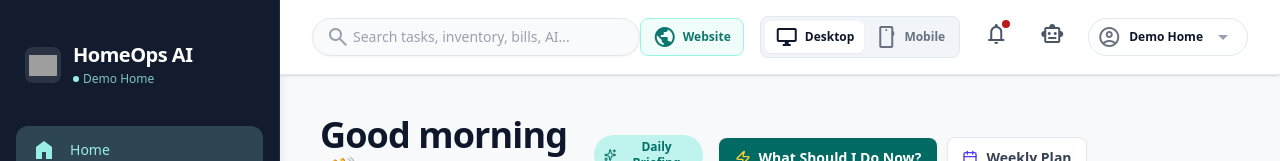
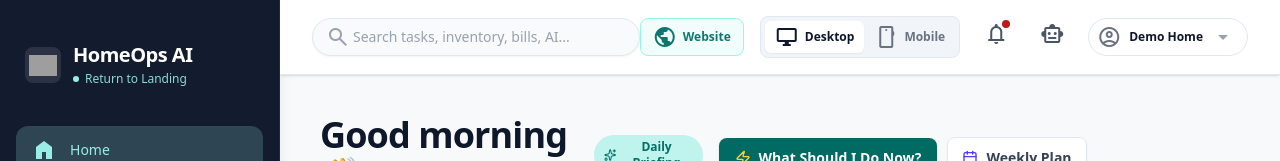
Before and after one commit to bikram73/HOMEOPS_AI, a React (Vite) app: page / in a window 1280 px wide. Both pictures are taken after a click on the button "Get Started with HomeOps AI". Shown: the top 161 px of the page. Built offline with nearby package versions, Linux system fonts and the light colour scheme; no server answers; grey boxes are pictures that could not be loaded.

Commit message:
first commit

```diff
--- a/src/components/Sidebar.tsx
+++ b/src/components/Sidebar.tsx
@@ -57,9 +57,9 @@
               arrow_back
             </span>
           </div>
-          <p className="text-xs text-[#99efe5]/80 mt-1 font-medium flex items-center gap-1">
-            <span className="w-1.5 h-1.5 rounded-full bg-[#99efe5] animate-pulse"></span>
-            Demo Home
+          <p className="text-xs text-[#99efe5]/90 mt-1 font-medium flex items-center gap-1.5 whitespace-nowrap">
+            <span className="w-1.5 h-1.5 rounded-full bg-[#99efe5] shrink-0 animate-pulse"></span>
+            Return to Landing
           </p>
         </div>
       </div>
```
